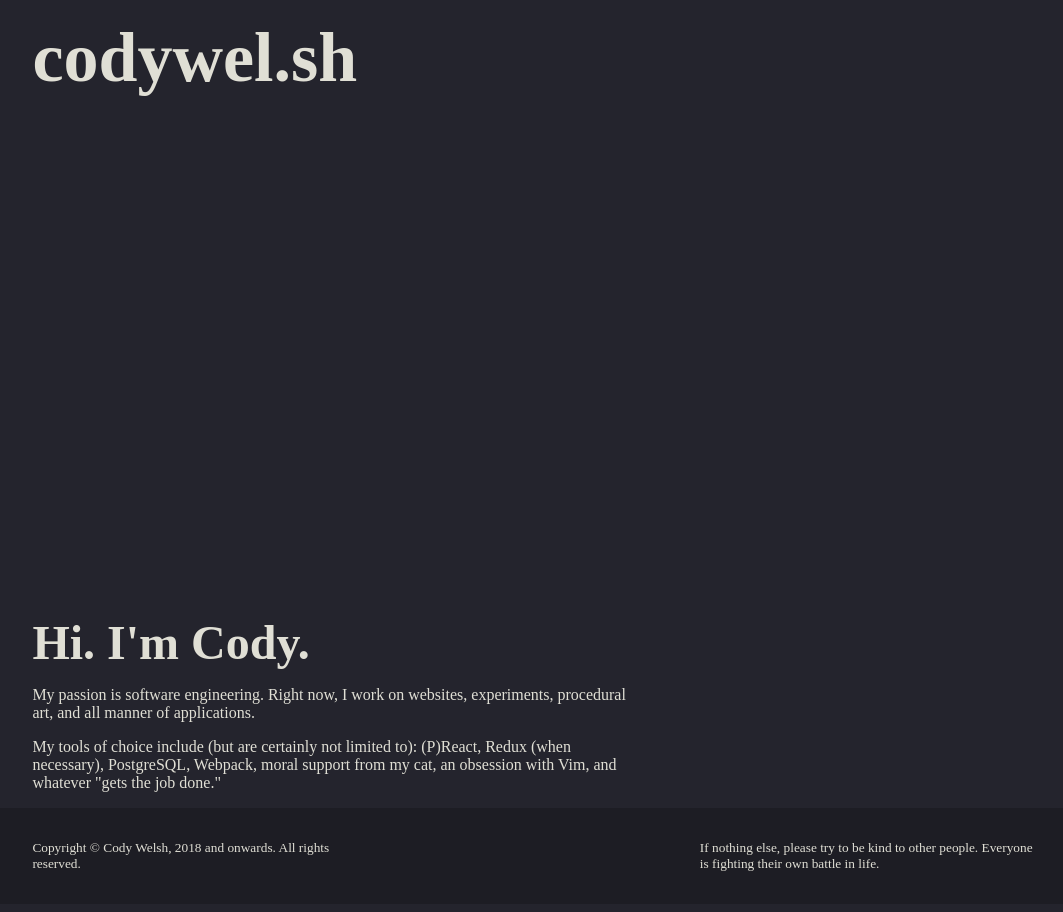
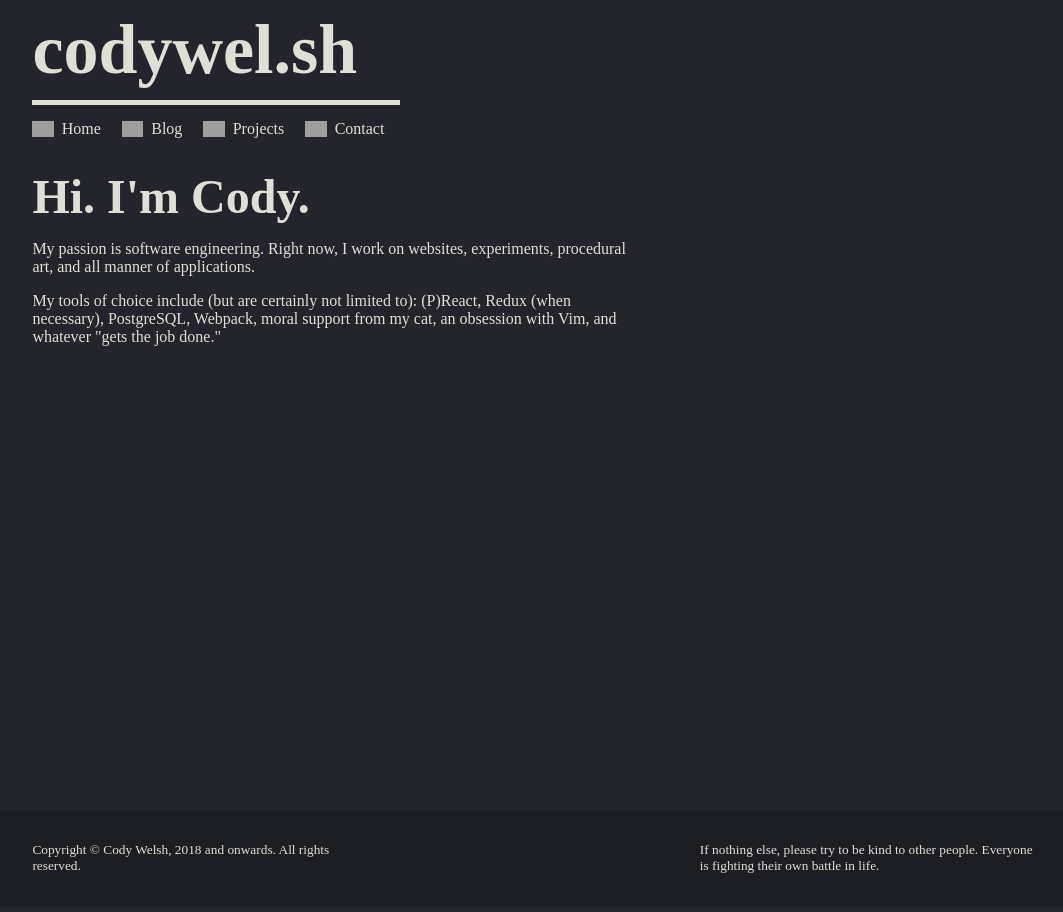
Before and after one commit to CWelshE/cwelshesite, a Gatsby site: page / in a window 1280 px wide. Shown: the whole page, without its empty margins (107-1170 px from the left). Built offline with nearby package versions, Linux system fonts and the light colour scheme; Gatsby itself is replaced by a stand-in of ours; grey boxes are pictures that could not be loaded.

Commit message:
feat(App): Add navigation SVGs, metadata
Add link-specific SVGs + favicon (All authored by me)

```diff
--- a/src/components/layout.js
+++ b/src/components/layout.js
@@ -10,6 +10,10 @@ import Footer from './footer';
 import { css } from 'react-emotion';
 import './layout.css';
 import text from '../constants/text.js';
+import Navigation from './navigation';
+
+// Given to react-helmet
+import favicon from '../../public/favicon.png';
 
 // Applied to `html`.
 const docStyles = css`
@@ -20,14 +24,11 @@ const docStyles = css`
 
 // Applied to children of Layout.
 const wrapperStyles = css`
-  display: flex;
-  flex-direction: column;
-  justify-content: space-between;
   font-family: ${text.default.typeface};
   color: ${text.colors.primary};
   max-width: 600px;
   min-height: 100vh;
-  margin: 0 0 0 calc(13vw - 35px);
+  margin: 0 calc(13vw - 35px);
 `;
 
 const Layout = ({ children }) => (
@@ -44,10 +45,13 @@ const Layout = ({ children }) => (
     render={data => (
       <React.Fragment>
         <div className={wrapperStyles}>
-          <Helmet title={data.site.siteMetadata.title} meta={[]}>
+          <Helmet>
+            <title>{data.site.siteMetadata.title}</title>
+            <link rel="icon" type="image/png" href={favicon} />
             <html className={docStyles} lang="en" />
           </Helmet>
           <Header text={data.site.siteMetadata.title} />
+          <Navigation />
           <div>{children}</div>
         </div>
         <Footer />
--- /dev/null
+++ b/src/components/navigation.js
@@ -0,0 +1,60 @@
+import React from 'react';
+import { Link } from 'gatsby';
+import styled, { css } from 'react-emotion';
+
+import generateQueries from '../constants/helperfuncs';
+
+import homeIcon from '../../public/images/icon_home.svg';
+import blogIcon from '../../public/images/icon_blog.svg';
+import projectIcon from '../../public/images/icon_project.svg';
+import contactIcon from '../../public/images/icon_contact.svg';
+
+// Name to display: ['actuallink', [SVG icon]]
+const links = {
+  Home: ['/', homeIcon],
+  Blog: ['/blog', blogIcon],
+  Projects: ['/projects', projectIcon],
+  Contact: ['/contact', contactIcon],
+};
+
+const StyledLink = styled(Link)`
+  color: inherit;
+  text-decoration: none;
+  margin-right: 1em;
+`;
+
+const linkContainer = css`
+  display: flex;
+  justify-content: center;
+  align-items: center;
+  height: 1rem;
+  margin-top: 1em;
+
+  > img {
+    height: 100%;
+    margin-right: 0.5rem;
+  }
+`;
+
+const linksTo = Object.keys(links).map((attrs, idx) => {
+  return (
+    <div className={linkContainer} key={idx}>
+      <img src={links[attrs][1]} />
+      <StyledLink to={links[attrs][0]} key={idx}>
+        {attrs}
+      </StyledLink>
+    </div>
+  );
+});
+
+const LinksContainer = styled('div')`
+  display: flex;
+  justify-content: space-between;
+  max-width: 23rem;
+  border-top: 5px solid;
+  margin-bottom: 2rem;
+`;
+
+const Navigation = () => <LinksContainer>{linksTo}</LinksContainer>;
+
+export default Navigation;
```
